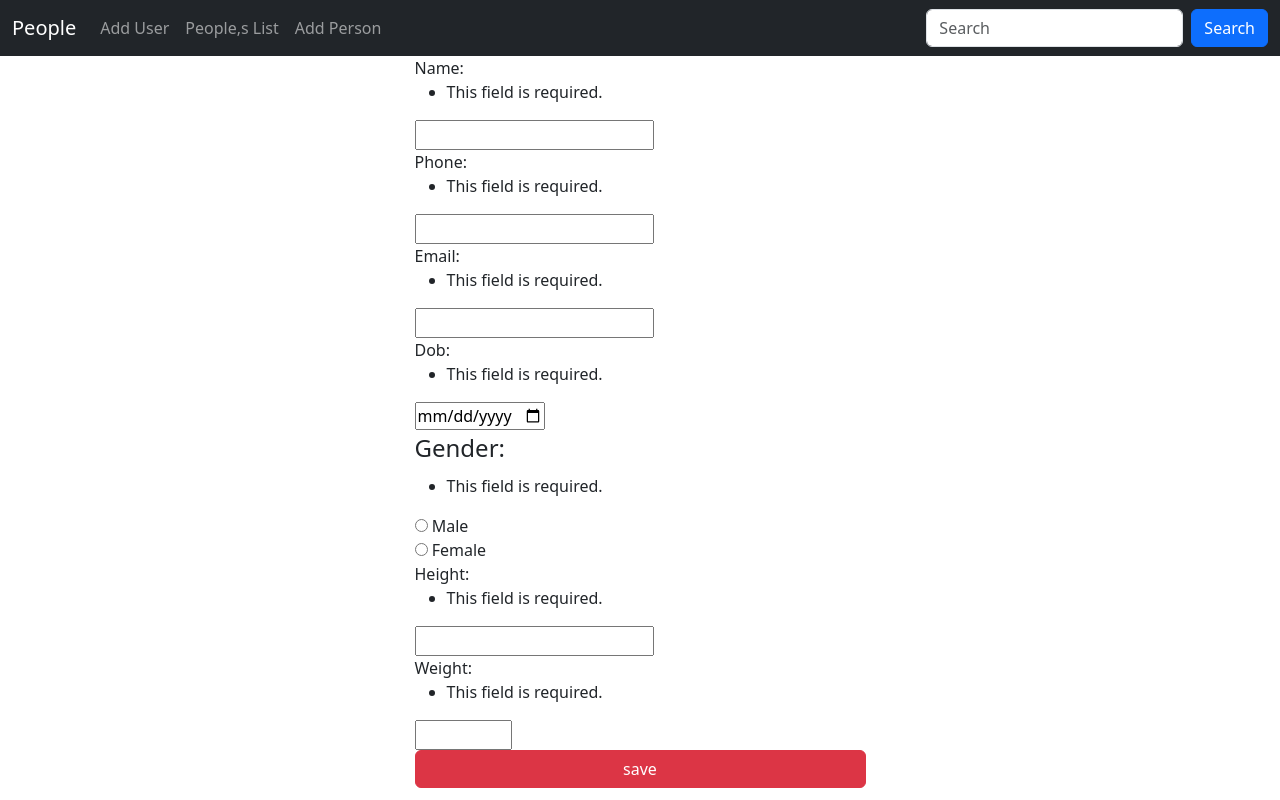
After one commit to Ronika-56/save_data, a Django app: page /add-person in a window 1280 px wide. The commit adds this page. Run offline with Django 5.2, Linux system fonts and the light colour scheme; some libraries are stand-ins or nearby versions.

Commit message:
Added basics

```diff
--- a/Save_data/urls.py
+++ b/Save_data/urls.py
@@ -21,6 +21,7 @@ from app import views
 
 urlpatterns = [
     path('', views.home, name='home-page'),
+    path('add-person',views.add_person, name='add-person-page'),
     path('people', views.people, name='people-page'),
     path('details/<int:id>',views.details, name='details-page'),
     path('delete/<int:id>', views.delete ,name='delete-page'),
--- /dev/null
+++ b/app/my_forms.py
@@ -0,0 +1,19 @@
+from django import forms
+
+from app.models import Person
+
+
+class PersonForm(forms.ModelForm):
+    gender = forms.ChoiceField(choices={"Male": "Male", "Female": "Female"},widget=forms.RadioSelect)
+    class Meta:
+        model = Person
+        fields = ['name', 'phone', 'email','dob','gender','height','weight',]
+        widgets = {
+            'dob': forms.DateInput(attrs={'type': 'date','min':'1990-01-01', 'max':'2008-12-31'}),
+            'weight': forms.NumberInput(attrs={'type': 'number','min':20, 'max':120}),
+            'height': forms.NumberInput(attrs={'type': 'number','min':1.4, 'max':2.5}),
+
+    }
+
+#pip install django-crispy-forms
+#pip install crispy-bootstrap5
--- a/app/views.py
+++ b/app/views.py
@@ -1,6 +1,7 @@
 from django.shortcuts import render, redirect
 
 from app.models import Person
+from app.my_forms import PersonForm
 
 
 # Create your views here.
@@ -40,3 +41,13 @@ def delete(request,id):
     user.delete()
     message= f"User {user.name} deleted successfully"
     return redirect('people-page',{'message':message})
+
+
+def add_person(request):
+    if request.method == 'POST':
+        form = PersonForm(request.POST)
+        if form.is_valid():
+            form.save()
+    else:
+        form = PersonForm(request.POST)
+    return render(request,'form.html',{'form':form})
--- a/templates/details.html
+++ b/templates/details.html
@@ -17,7 +17,6 @@
             <p>{{ person.height }}</p>
             <p>{{ person.weight }}</p>
             <p>{{ person.phone}}</p>
-            <p>{{ person.details}}</p>
         </div>
         <!-- /.col-sm-6 -->
     </div>
--- /dev/null
+++ b/templates/form.html
@@ -0,0 +1,24 @@
+{% extends 'master.html' %}
+
+
+{% block content %}
+
+    <div class="container">
+    <div class="row justify-content-center">
+        <div class="col-sm-5">
+            <form action="{% url 'add-person-page' %}" method="post">
+                {% csrf_token %}
+                {{ form}}
+                <button class="btn btn-danger w-100">save</button>
+
+            </form>
+
+        </div>
+        <!-- /.col-sm-5 -->
+    </div>
+    <!-- /.row -->
+    </div>
+    <!-- /.container -->
+
+
+{% endblock %}
--- a/templates/home.html
+++ b/templates/home.html
@@ -13,7 +13,7 @@
 
                 <div class="mb-3 mt-3">
                     <label for="names" class="form-label">Names:</label>
-                    <input type="text" class="form-control" id="email" placeholder="Enter Names" name="names">
+                    <input type="text" class="form-control" id="names" placeholder="Enter Names" name="names">
                 </div>
 
                 <div class="mb-3 mt-3">
@@ -22,7 +22,7 @@
                 </div>
                 <div class="mb-3 mt-3">
                     <label for="phone" class="form-label">Phone:</label>
-                    <input type="tel" class="form-control" id="email" placeholder="Enter phone" name="phone">
+                    <input type="tel" class="form-control" id="phone" placeholder="Enter phone" name="phone">
                 </div>
                 <div class="mb-3 mt-3">
                     <label for="dob" class="form-label">Dob:</label>
--- a/templates/master.html
+++ b/templates/master.html
@@ -22,8 +22,13 @@
         <li class="nav-item">
           <a class="nav-link" href="{% url 'home-page' %}">Add User</a>
         </li>
+
         <li class="nav-item">
           <a class="nav-link" href="{% url 'people-page' %}">People,s List</a>
+
+          <li class="nav-item">
+          <a class="nav-link" href="{% url 'add-person-page' %}">Add Person</a>
+        </li>
 
       </ul>
       <form class="d-flex">
```
Also changed, not shown: db.sqlite3.
